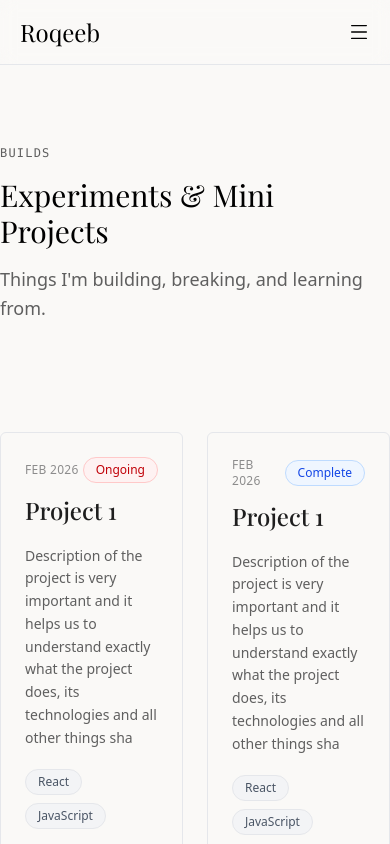
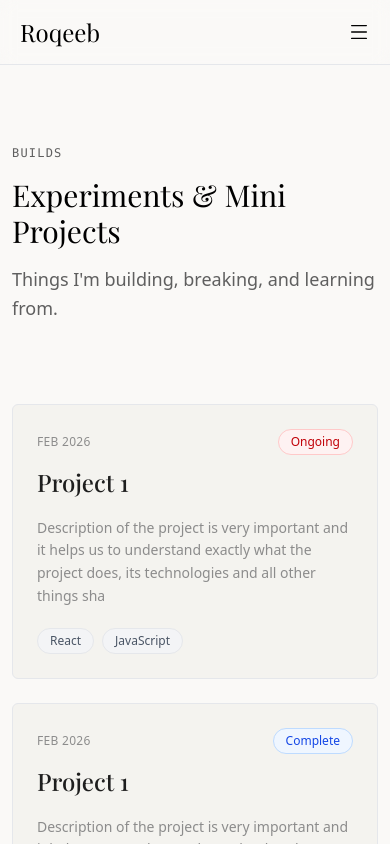
Before and after one commit to Roqeeb-dev/digital-journal, a Next.js app: page /builds in a window 390 px wide. Shown: the top 844 px of the page. Built offline with nearby package versions, Linux system fonts and the light colour scheme.

Commit message:
added design and responsiveness improv to build pages

```diff
--- a/app/builds/page.tsx
+++ b/app/builds/page.tsx
@@ -16,7 +16,7 @@ export default function Builds() {
         paragraphText="Things I'm building, breaking, and learning from."
       />
 
-      <section className="grid grid-cols-2 gap-6">
+      <section className="px-3 md:px-1 grid gri-cols-1 md:grid-cols-2 gap-6">
         {buildData.map((b, idx) => (
           <BuildCard
             key={idx}
--- a/app/globals.css
+++ b/app/globals.css
@@ -1,7 +1,7 @@
 @import "tailwindcss";
 
 @theme {
-  --color-background: #faf9f7;
+  --color-background: #f7f3f2;
   --color-surface: #ffffff;
   --color-primary-text: #1e1e1e;
   --color-secondary-text: #5f5f5f;
--- a/components/BuildCard.tsx
+++ b/components/BuildCard.tsx
@@ -24,7 +24,7 @@ export default function BuildCard({
   status,
 }: BuildCardProps) {
   return (
-    <section className="p-6 rounded-md border border-gray-200 hover:shadow-sm transition-shadow duration-300 my-7">
+    <section className="p-6 rounded-md border border-gray-200 bg-[#f4f3ef] hover:shadow-sm transition-shadow duration-300">
       <div className="flex items-center justify-between">
         <p className="text-xs font-medium tracking-wide text-muted-text uppercase">
           {date}
@@ -45,7 +45,7 @@ export default function BuildCard({
         {title}
       </p>
 
-      <p className="text-secondary-text text-sm leading-relaxed my-5">
+      <p className="text-muted-text text-sm font-medium leading-relaxed my-5">
         {description}
       </p>
 
--- a/components/NoteCard.tsx
+++ b/components/NoteCard.tsx
@@ -6,7 +6,7 @@ interface CardProps {
 }
 
 import { Playfair_Display } from "next/font/google";
-const playfair = Playfair_Display({ subsets: ["latin"], weight: "500" });
+const playfair = Playfair_Display({ subsets: ["latin"], weight: "600" });
 
 export default function NoteCard({
   date,
@@ -25,7 +25,7 @@ export default function NoteCard({
       </div>
 
       <h3
-        className={`${playfair.className} text-xl md:text-2xl mb-3 md:mb-4 text-primary-text group-hover:text-highlight transition-colors leading-snug`}
+        className={`${playfair.className} text-xl md:text-2xl mb-3 md:mb-4 text-primary-text group-hover:text-yellow-600 transition-colors leading-snug`}
       >
         {title}
       </h3>
--- a/components/SectionHero.tsx
+++ b/components/SectionHero.tsx
@@ -13,7 +13,7 @@ export default function SectionHero({
   paragraphText,
 }: HeroProps) {
   return (
-    <section className="max-w-6xl mx-auto my-20">
+    <section className="max-w-6xl mx-auto my-20 px-3 md:px-1">
       <PillText text={pillText} />
       <SectionHeading text={headingText} />
       <p className="text-lg md:text-xl/7 max-w-2xl text-secondary-text leading-relaxed">
```
